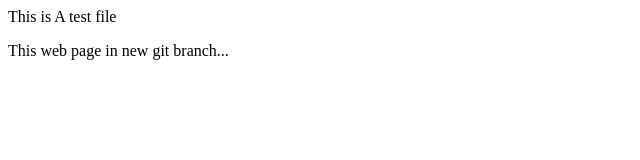
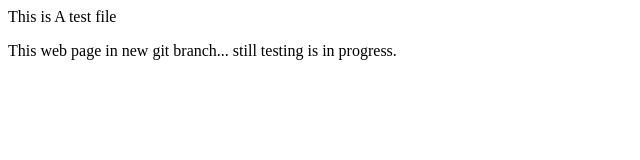
Before and after one commit to harikesh8044/test2-repo, a plain HTML site: page index.html in a window 1280 px wide. Shown: the whole page, without its empty margins (0-640 px from the left). Drawn offline with Linux system fonts and the light colour scheme.

Commit message:
Modified

```diff
--- a/index.html
+++ b/index.html
@@ -10,6 +10,6 @@
   </head>
   <body>
     <p> This is A test file </p>
-    <p> This web page in new git branch...</p>
+    <p> This web page in new git branch... still testing is in progress.</p>
   </body>
 </html>
```
